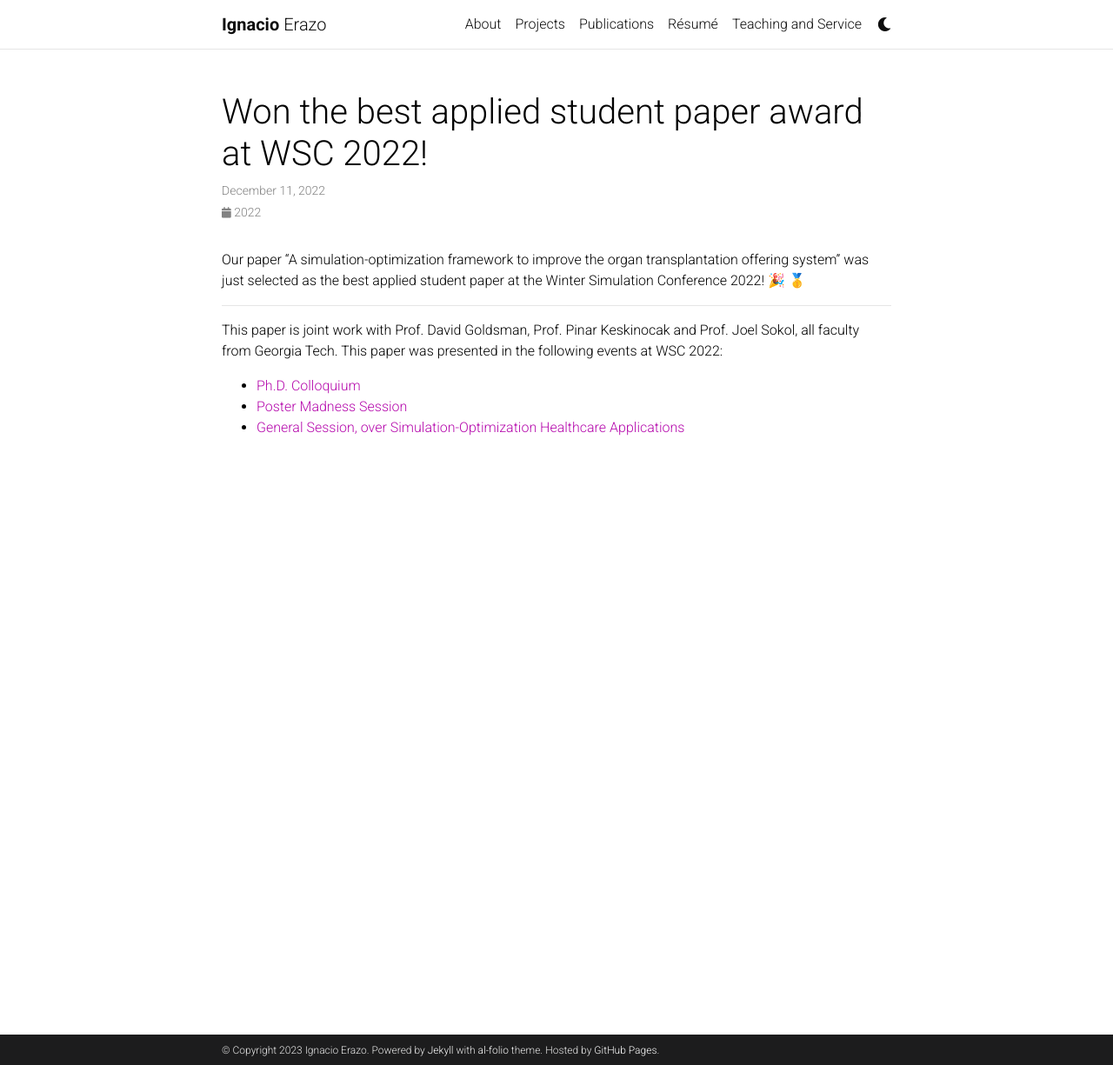
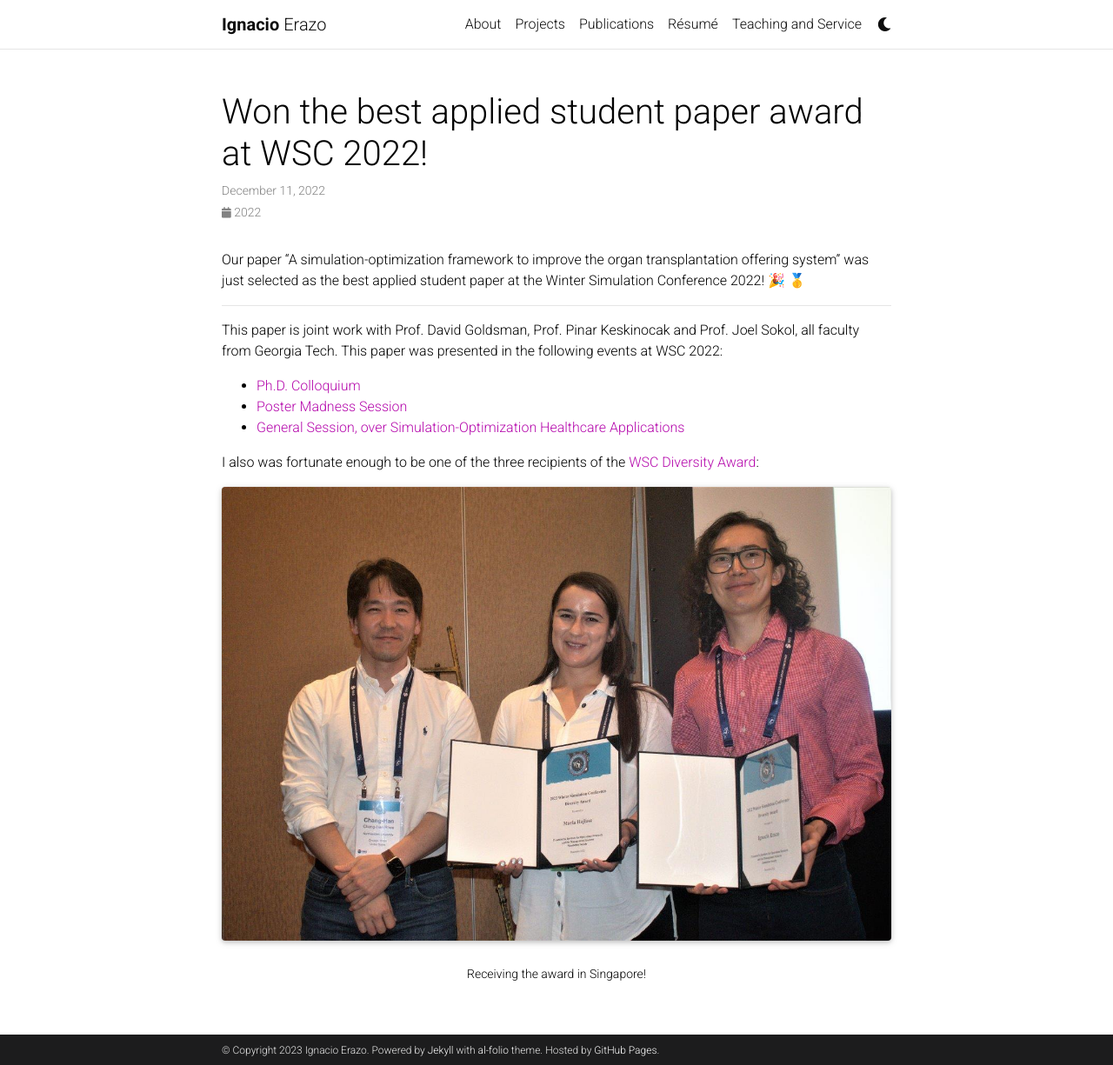
Before and after one commit to ierazo/ierazo.github.io, a Jekyll site: the page built from _news/announcement_006.md, in a window 1280 px wide and 1225 px high. Shown: the whole window at 87% size. Built offline with Jekyll 4.4.1, drawn with Linux system fonts in a browser that asks for light colours; full-size pictures stand in for the smaller copies a plugin makes; emoji names are drawn with the system emoji font; comment, search, counter and statistics services are not loaded; a style sheet for code colours, icons or effects is not loaded.

Commit message:
added new pic and modified the announcement

```diff
--- a/_news/announcement_006.md
+++ b/_news/announcement_006.md
@@ -15,3 +15,14 @@ This paper is joint work with Prof. David Goldsman, Prof. Pinar Keskinocak and P
     <li> <a href="../../assets/pdf/presentations/poster_wsc_2022.pdf"> Poster Madness Session </a>  </li>
     <li> <a href="../../assets/pdf/presentations/presentation_wsc_2022_full.pdf"> General Session, over Simulation-Optimization Healthcare Applications </a> </li>
 </ul>
+
+I also was fortunate enough to be one of the three recipients of the <a href="https://connect.informs.org/simulation/awards/wsc-diversity-award/awardees">WSC Diversity Award</a>:
+
+<div class="row">
+    <div class="col-sm mt-3 mt-md-0">
+        {% include figure.html path="assets/img/wsc22_diversity_award.jpg" title="example image" class="img-fluid rounded z-depth-1" %}
+    </div>
+</div>
+<div class="caption">
+    Receiving the award in Singapore!
+</div>
```
Also changed, not shown: assets/img/infinity_symbol.png (deleted), assets/img/wsc22_diversity_award.jpg (added).
